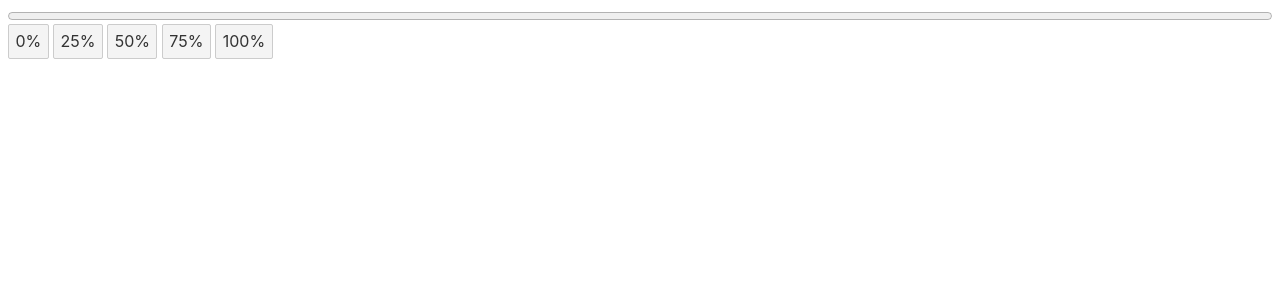
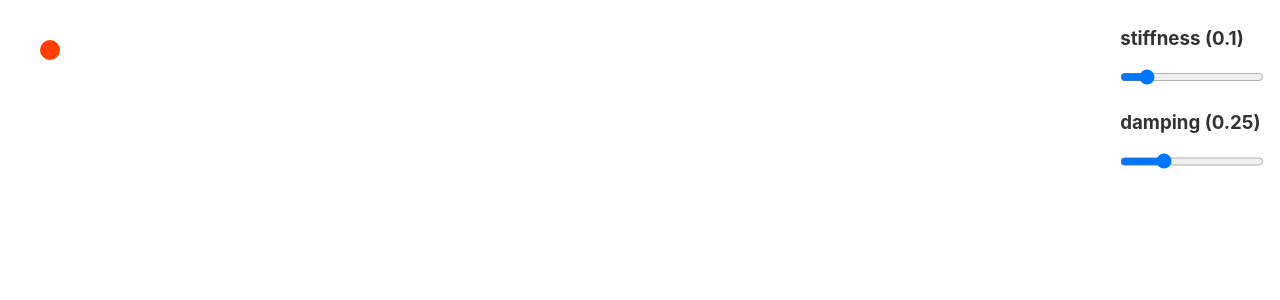
Before and after one commit to tankred/svelte-lab, a Svelte app: page / in a window 1280 px wide. Shown: the top 300 px of the page. Built offline with nearby package versions, Linux system fonts and the light colour scheme.

Commit message:
Add spring
	modified:   CHANGELOG.md
	modified:   package.json
	modified:   src/App.svelte

```diff
--- a/package.json
+++ b/package.json
@@ -1,6 +1,6 @@
 {
   "name": "svelte-app",
-  "version": "0.3.6",
+  "version": "0.3.7",
   "scripts": {
     "build": "rollup -c",
     "dev": "rollup -c -w",
--- a/src/App.svelte
+++ b/src/App.svelte
@@ -1,39 +1,35 @@
 <script>
-  import { tweened } from 'svelte/motion';
-  import { cubicOut } from 'svelte/easing';
+ import { spring } from 'svelte/motion';
 
-	const progress = tweened(0, {
-		duration: 400,
-		easing: cubicOut
-	});
+let coords = spring({ x: 50, y: 50 }, {
+	stiffness: 0.1,
+	damping: 0.25
+});
+	let size = spring(10);
 
 </script>
 
 <style>
-	progress {
-		display: block;
-		width: 100%;
-	}
+	svg { width: 100%; height: 100%; margin: -8px; }
+	circle { fill: #ff3e00 }
 </style>
 
-<progress value={$progress}></progress>
+<div style="position: absolute; right: 1em;">
+	<label>
+		<h3>stiffness ({coords.stiffness})</h3>
+		<input bind:value={coords.stiffness} type="range" min="0" max="1" step="0.01">
+	</label>
 
-<button on:click="{() => progress.set(0)}">
-	0%
-</button>
+	<label>
+		<h3>damping ({coords.damping})</h3>
+		<input bind:value={coords.damping} type="range" min="0" max="1" step="0.01">
+	</label>
+</div>
 
-<button on:click="{() => progress.set(0.25)}">
-	25%
-</button>
-
-<button on:click="{() => progress.set(0.5)}">
-	50%
-</button>
-
-<button on:click="{() => progress.set(0.75)}">
-	75%
-</button>
-
-<button on:click="{() => progress.set(1)}">
-	100%
-</button>
+<svg
+	on:mousemove="{e => coords.set({ x: e.clientX, y: e.clientY })}"
+	on:mousedown="{() => size.set(30)}"
+	on:mouseup="{() => size.set(10)}"
+>
+	<circle cx={$coords.x} cy={$coords.y} r={$size}/>
+</svg>
```
Also changed, not shown: 1 other file (tests, documents, lock files or other folders).
